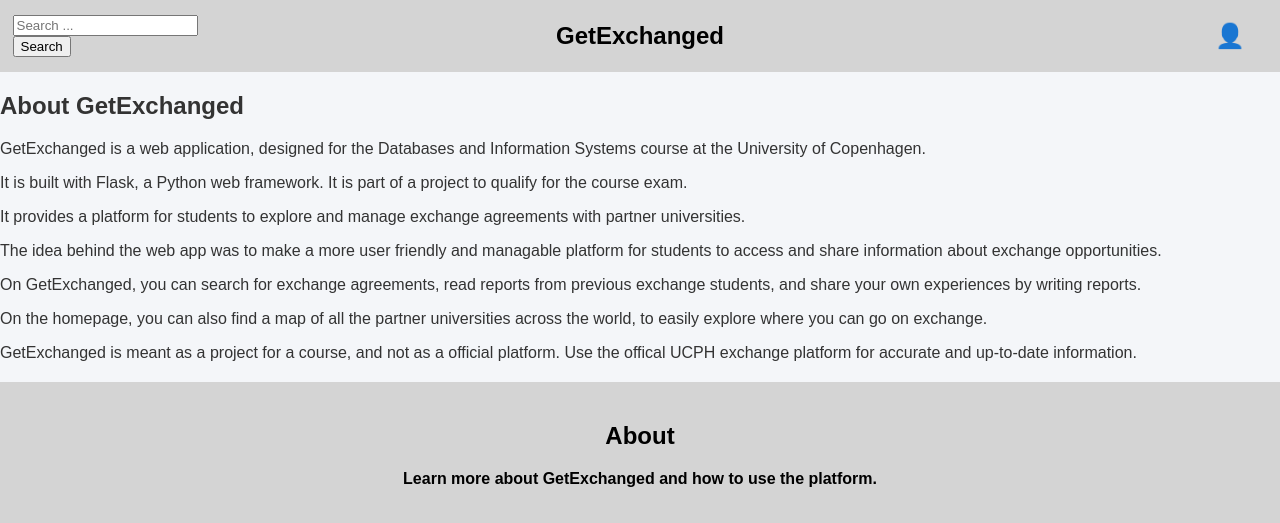
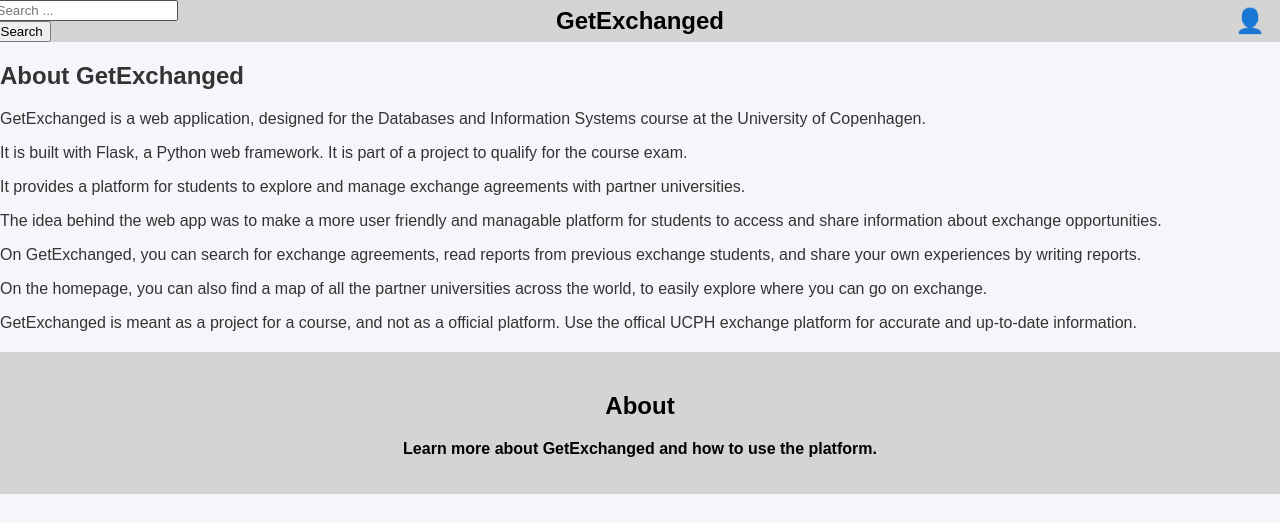
Before and after one commit to Michelle-Dimo/GetExchanged_DIS, a Flask app: page /about in a window 1280 px wide. Shown: the top 523 px of the page. Run offline with Flask 3, Linux system fonts and the light colour scheme; some libraries are stand-ins or nearby versions.

Commit message:
updated style.css

```diff
--- a/app/static/style.css
+++ b/app/static/style.css
@@ -10,9 +10,6 @@ body {
     display: flex;
     align-items: center;
     justify-content: space-between;
-
-    padding: 15px 20px;
-
     background-color: #d4d4d4;
     color: rgb(0, 0, 0);
 }
```
